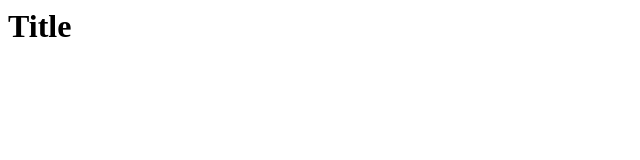
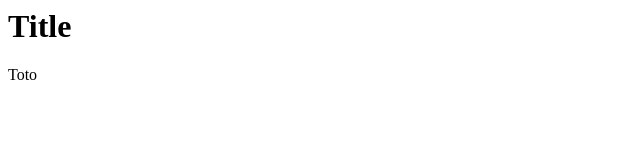
Before and after one commit to florianamette/MyfirstGit, a plain HTML site: page index.html in a window 1280 px wide. Shown: the full height of the page, 0-640 px from the left. Drawn offline with Linux system fonts and the light colour scheme.

Commit message:
Update index.html

```diff
--- a/index.html
+++ b/index.html
@@ -1 +1,2 @@
 <h1>Title</h1>
+<p>Toto</p>
```
